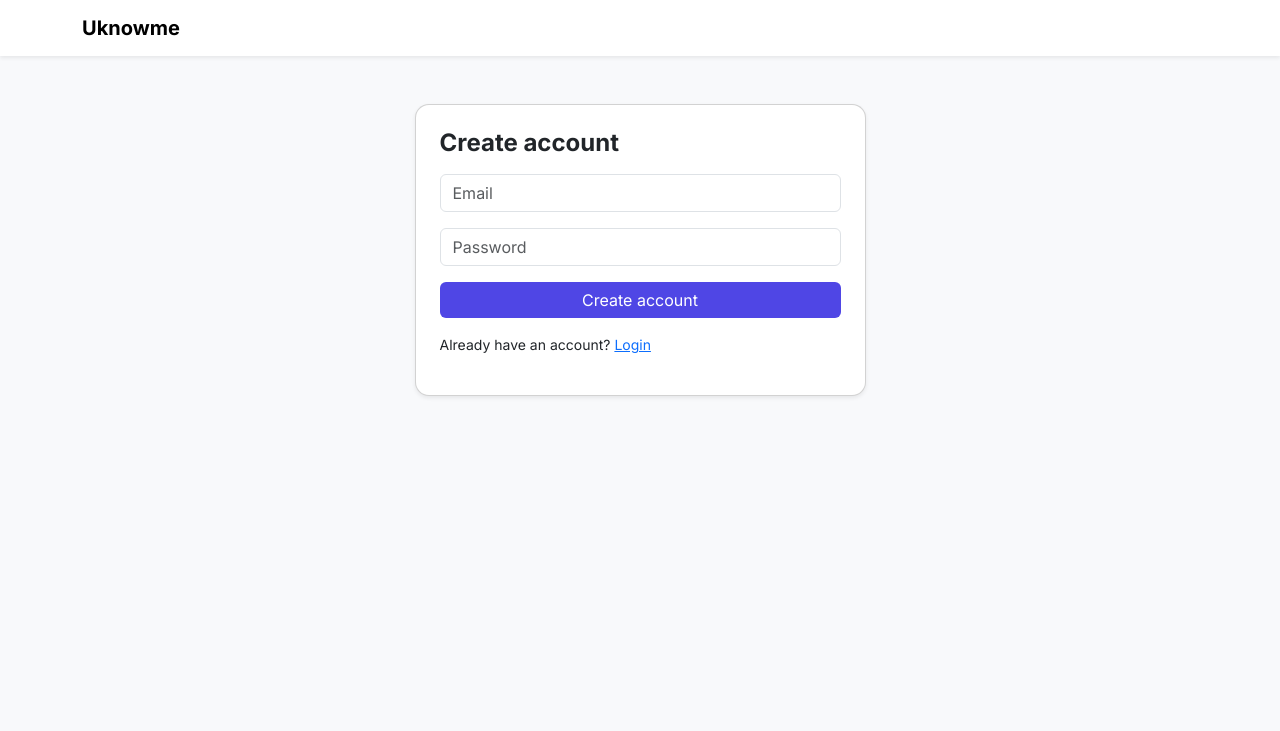
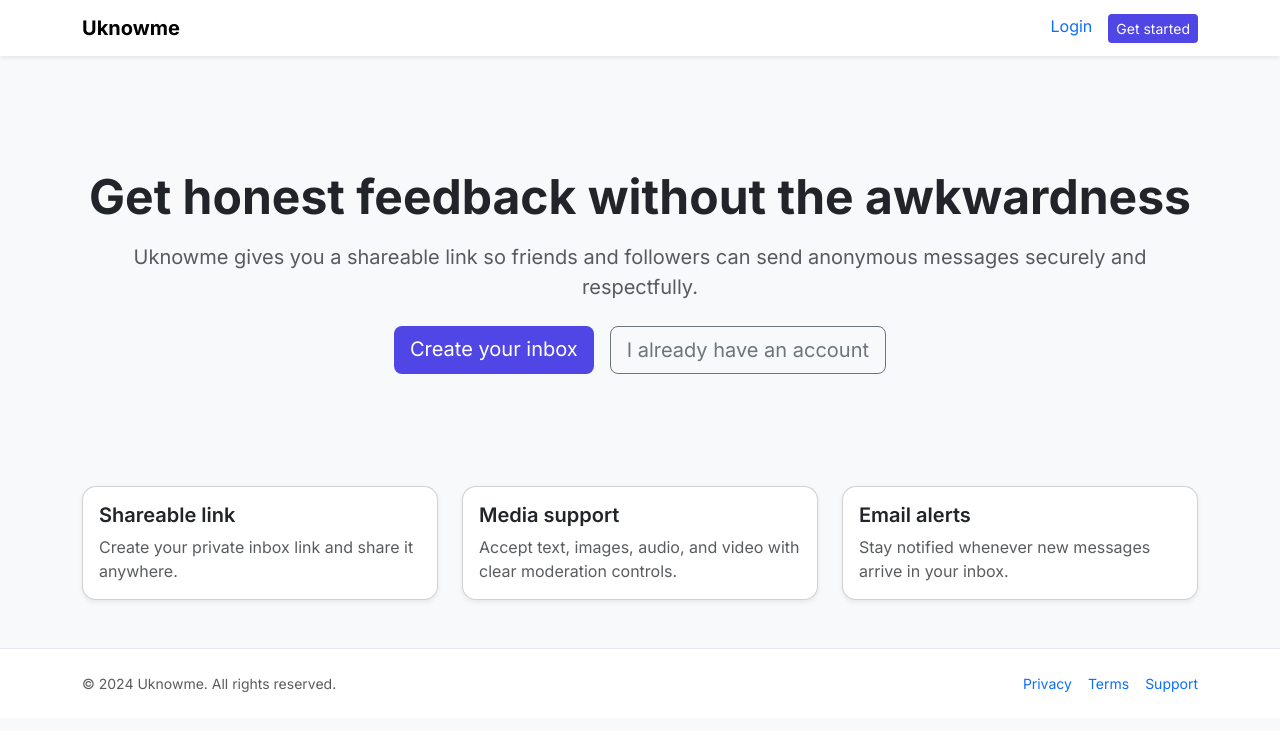
Before and after one commit to sirdavid001/Anonymous, a Flask app: page / in a window 1280 px wide. Shown: the top 731 px of the page. Run offline with Flask 3, Linux system fonts and the light colour scheme.

Commit message:
Add landing page and site structure

```diff
--- a/app.py
+++ b/app.py
@@ -108,7 +108,12 @@ class LoginForm(FlaskForm):
 # --------------------
 # ROUTES
 # --------------------
-@app.route("/", methods=["GET", "POST"])
+@app.route("/", methods=["GET"])
+def landing():
+    return render_template("landing.html")
+
+
+@app.route("/register", methods=["GET", "POST"])
 def register():
     form = RegisterForm()
 
@@ -531,6 +536,11 @@ def privacy():
     return render_template("privacy.html")
 
 
+@app.route("/terms")
+def terms():
+    return render_template("terms.html")
+
+
 
 
 # --------------------
--- a/templates/base.html
+++ b/templates/base.html
@@ -4,6 +4,7 @@
   <meta charset="utf-8">
   <title>{% block title %}Uknowme{% endblock %}</title>
   <meta name="viewport" content="width=device-width, initial-scale=1">
+  <meta name="description" content="Uknowme lets friends and followers send you anonymous messages securely and respectfully.">
 
   <script async src="https://pagead2.googlesyndication.com/pagead/js/adsbygoogle.js?client=ca-pub-9988420021358515"
      crossorigin="anonymous"></script>
@@ -20,6 +21,8 @@
     .btn-primary { background:#4f46e5; border:none; }
     .btn-primary:disabled { opacity:.6; }
     .spinner-border-sm { width:1rem; height:1rem; }
+    .hero { padding: 4rem 0; }
+    .footer { border-top: 1px solid #e6e8ef; }
   </style>
 
   {% block head %}{% endblock %}
@@ -38,6 +41,11 @@
         {% endif %}
         <a href="/logout" class="text-decoration-none text-danger">Logout</a>
       </div>
+    {% else %}
+      <div class="d-flex gap-3">
+        <a href="/login" class="text-decoration-none">Login</a>
+        <a href="/register" class="btn btn-primary btn-sm">Get started</a>
+      </div>
     {% endif %}
   </div>
 </nav>
@@ -53,6 +61,17 @@
 
   {% block content %}{% endblock %}
 </div>
+
+<footer class="footer bg-white">
+  <div class="container py-4 d-flex flex-column flex-md-row justify-content-between align-items-center gap-2">
+    <span class="text-muted small">© 2024 Uknowme. All rights reserved.</span>
+    <div class="d-flex gap-3 small">
+      <a class="text-decoration-none" href="/privacy">Privacy</a>
+      <a class="text-decoration-none" href="/terms">Terms</a>
+      <a class="text-decoration-none" href="mailto:support@uknowme.app">Support</a>
+    </div>
+  </div>
+</footer>
 <script async src="https://pagead2.googlesyndication.com/pagead/js/adsbygoogle.js?client=ca-pub-9988420021358515"
      crossorigin="anonymous"></script>
 <ins class="adsbygoogle"
--- /dev/null
+++ b/templates/landing.html
@@ -0,0 +1,36 @@
+{% extends "base.html" %}
+{% block title %}Uknowme — Anonymous messages done right{% endblock %}
+
+{% block content %}
+<section class="hero text-center">
+  <h1 class="display-5 fw-bold">Get honest feedback without the awkwardness</h1>
+  <p class="lead text-muted mt-3">
+    Uknowme gives you a shareable link so friends and followers can send anonymous messages securely and respectfully.
+  </p>
+  <div class="d-flex justify-content-center gap-3 mt-4">
+    <a href="/register" class="btn btn-primary btn-lg">Create your inbox</a>
+    <a href="/login" class="btn btn-outline-secondary btn-lg">I already have an account</a>
+  </div>
+</section>
+
+<section class="row g-4 mt-4">
+  <div class="col-md-4">
+    <div class="card h-100 p-3 shadow-sm">
+      <h5 class="fw-semibold">Shareable link</h5>
+      <p class="text-muted mb-0">Create your private inbox link and share it anywhere.</p>
+    </div>
+  </div>
+  <div class="col-md-4">
+    <div class="card h-100 p-3 shadow-sm">
+      <h5 class="fw-semibold">Media support</h5>
+      <p class="text-muted mb-0">Accept text, images, audio, and video with clear moderation controls.</p>
+    </div>
+  </div>
+  <div class="col-md-4">
+    <div class="card h-100 p-3 shadow-sm">
+      <h5 class="fw-semibold">Email alerts</h5>
+      <p class="text-muted mb-0">Stay notified whenever new messages arrive in your inbox.</p>
+    </div>
+  </div>
+</section>
+{% endblock %}
--- a/templates/login.html
+++ b/templates/login.html
@@ -27,6 +27,9 @@
       <div class="mt-3 small">
         <a href="/forgot-password">Forgot password?</a>
       </div>
+      <div class="mt-2 small text-muted">
+        New here? <a href="/register">Create an account</a>.
+      </div>
     </div>
   </div>
 </div>
--- a/templates/register.html
+++ b/templates/register.html
@@ -36,6 +36,9 @@
         Already have an account?
         <a href="/login">Login</a>
       </p>
+      <p class="small text-muted">
+        Looking for more info? <a href="/">Visit the homepage</a>.
+      </p>
     </div>
   </div>
 </div>
```
Also changed, not shown: templates/terms.html (added, +20 -0 lines).
